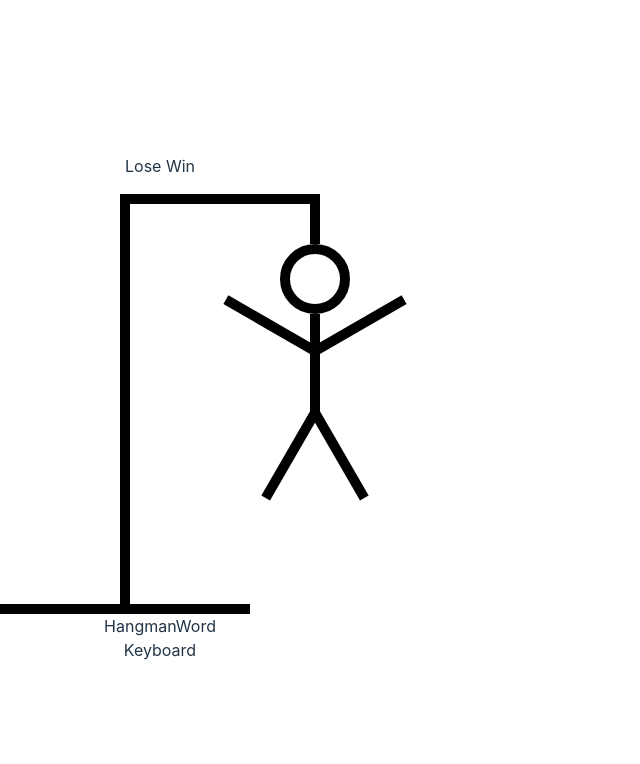
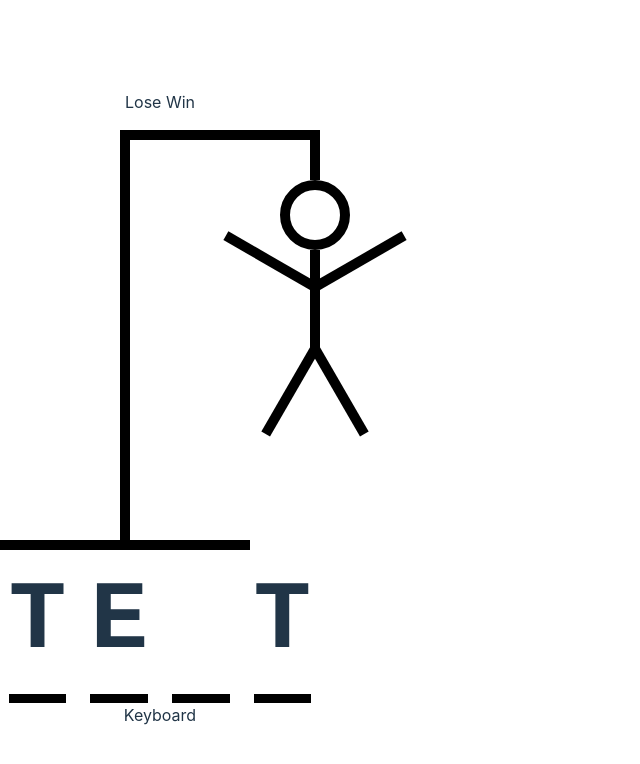
Before and after one commit to janoskocs/hangman, a React (Vite) app: page / in a window 1280 px wide. Shown: the top 764 px of the page, without its empty margins (0-640 px from the left). Built offline with nearby package versions, Linux system fonts and the light colour scheme; the HTML template or start-up script is replaced by a standard one.

Commit message:
feature: implement hangman word component

```diff
--- a/src/components/HangmanWord.tsx
+++ b/src/components/HangmanWord.tsx
@@ -1,7 +1,22 @@
 const HangmanWord = () => {
-  return (
-    <div>HangmanWord</div>
-  )
+    const word = "test";
+    const guessedLetters = ["t", "e"];
+    return (
+        <div style={{
+            display: "flex",
+            gap: ".25em",
+            fontSize: "6rem",
+            fontWeight: "bold",
+            textTransform: "uppercase",
+            fontFamily: "monospace",
+        }}>
+            {word.split("").map((letter, index) => (
+                <span key={index} style={{ borderBottom: ".1em solid black" }}>
+                    <span style={{ visibility: guessedLetters.includes(letter) ? "visible" : "hidden" }}> {letter}</span>
+                </span>
+            ))}
+        </div>
+    )
 }
 
 export default HangmanWord
```
